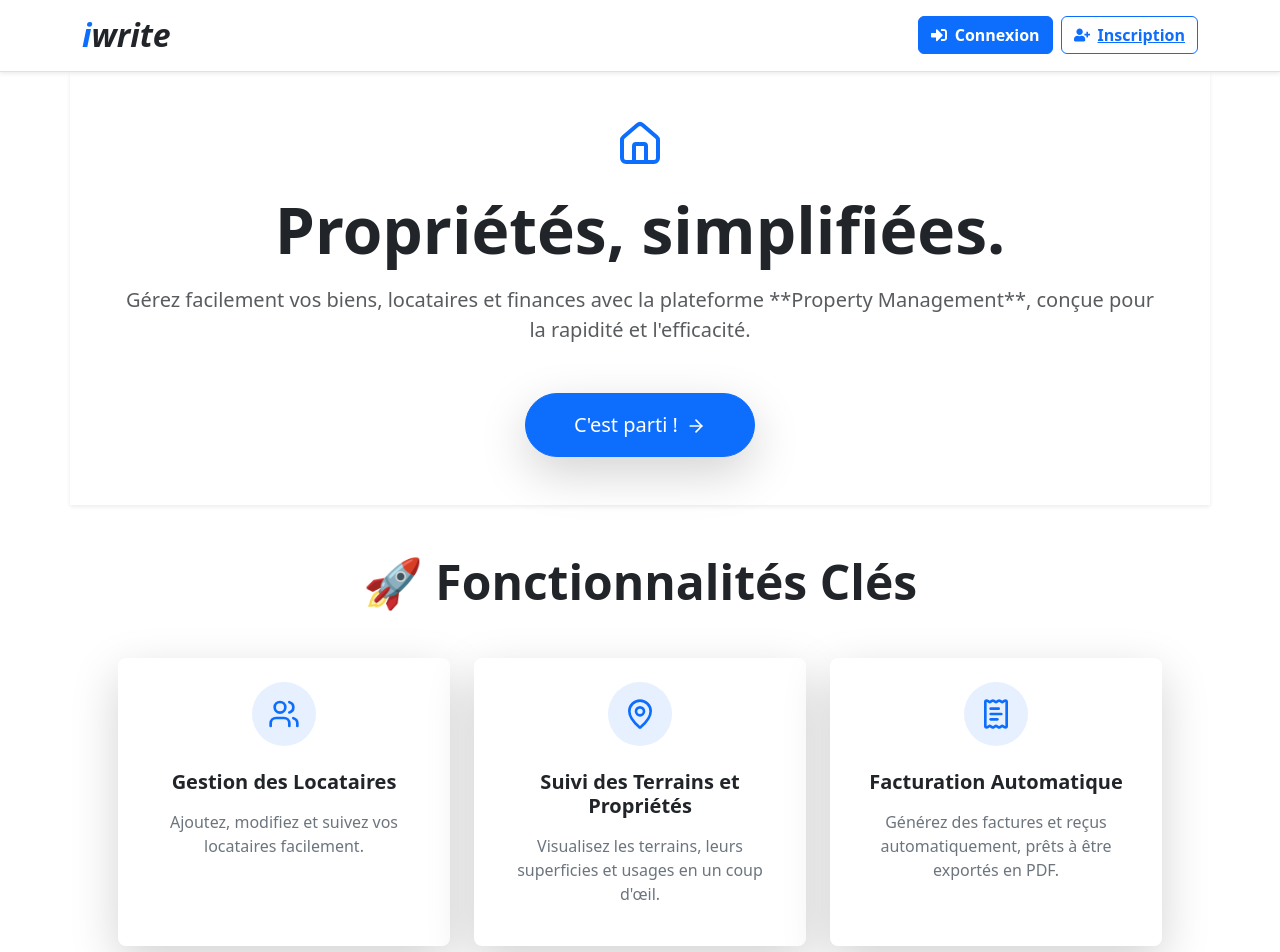
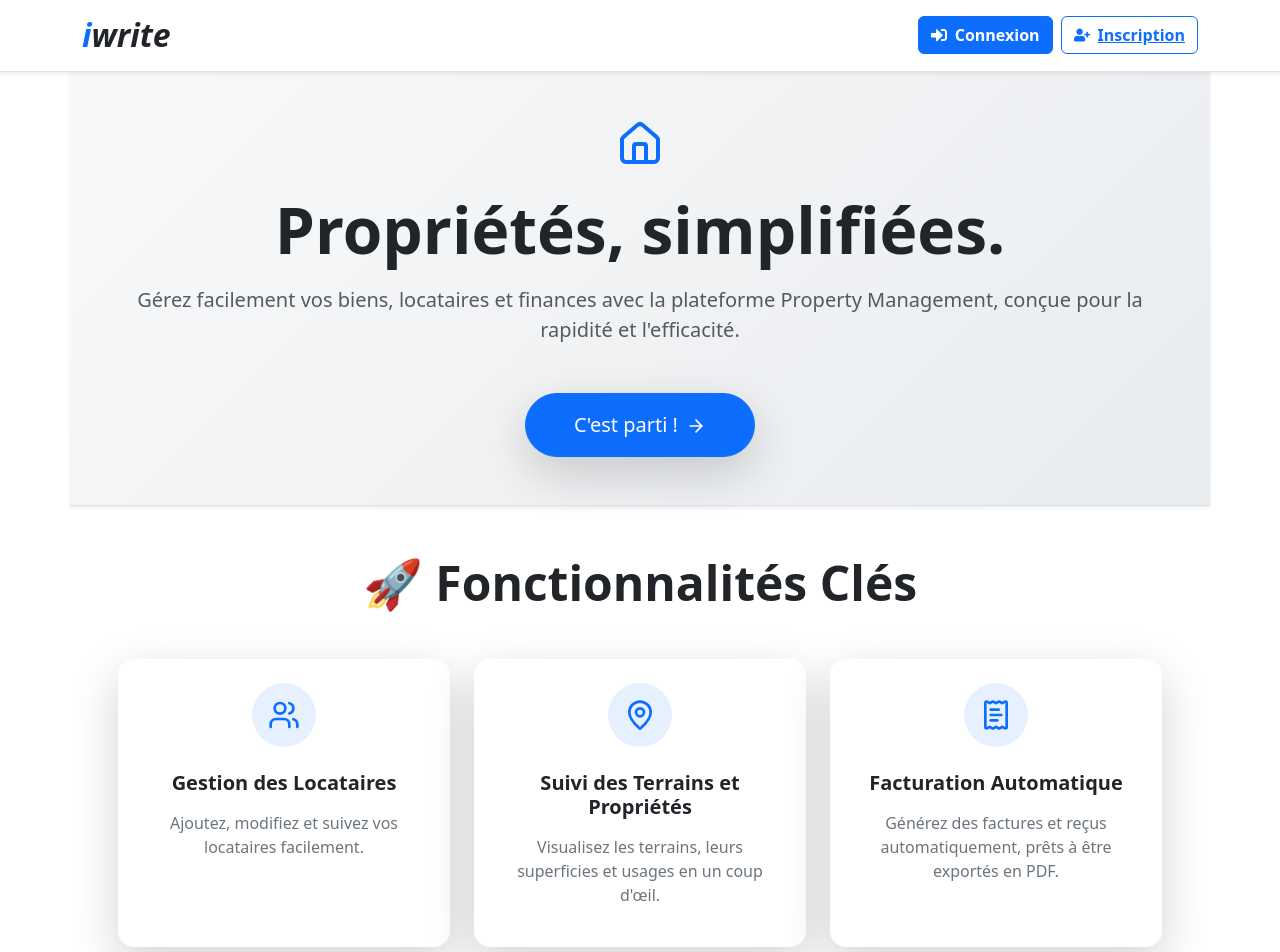
Before and after one commit to Melizara/propertyManagement, a React (Vite) app in the folder frontRT/: page / in a window 1280 px wide. Shown: the top 952 px of the page. Built offline with nearby package versions, Linux system fonts and the light colour scheme.

Commit message:
Designdd

```diff
--- a/frontRT/src/pages/homes/Welcome.tsx
+++ b/frontRT/src/pages/homes/Welcome.tsx
@@ -1,59 +1,56 @@
-// Importation des hooks React Router
 import { useNavigate } from 'react-router-dom';
-
-// Importation des icônes Lucide spécifiques
 import { Home as HomeIcon, Users, MapPin, ReceiptText, ArrowRight } from 'lucide-react';
 
 function Welcome() {
-    // Initiadlisation du hook de navigation
     const navigate = useNavigate();
 
-    // Fonction de gestion du clic pour la redirection
     const handleStartClick = () => {
-        // Redirige vers la route /login
         navigate('/login');
     };
 
-    // Données pour les fonctionnalités, utilisant des composants d'icônes Lucide
     const features = [
         {
             title: "Gestion des Locataires",
             description: "Ajoutez, modifiez et suivez vos locataires facilement.",
-            Icon: Users // Icône Lucide pour les utilisateurs
+            Icon: Users
         },
         {
             title: "Suivi des Terrains et Propriétés",
             description: "Visualisez les terrains, leurs superficies et usages en un coup d'œil.",
-            Icon: MapPin // Icône Lucide pour la localisation/carte
+            Icon: MapPin
         },
         {
             title: "Facturation Automatique",
             description: "Générez des factures et reçus automatiquement, prêts à être exportés en PDF.",
-            Icon: ReceiptText // Icône Lucide pour la facturation
+            Icon: ReceiptText
         },
     ];
 
     return (
-        // Utilisation des classes Bootstrap pour le style et la mise en page
         <div className="min-vh-80">
-            {/* 1. Section Hero - Tête de page moderne et impactante */}
-            <header className="bg-white py-5 py-md-6 text-center shadow-sm">
+            {/* Section Hero */}
+            <header className="py-5 py-md-6 text-center shadow-sm"
+                style={{
+                    background: 'linear-gradient(135deg, #f8f9fa, #e9ecef)',
+                    borderBottom: '1px solid #dee2e6'
+                }}>
                 <div className="container px-4 px-lg-5">
                     <div className="d-flex justify-content-center mb-4">
-                        {/* Les icônes Lucide sont stylisées avec des classes de texte Bootstrap */}
                         <HomeIcon className="text-primary" style={{ width: '3rem', height: '3rem' }} />
                     </div>
                     <h1 className="display-3 fw-bolder text-dark mb-3">
                         Propriétés, simplifiées.
                     </h1>
                     <p className="lead text-muted mb-5">
-                        Gérez facilement vos biens, locataires et finances avec la plateforme **Property Management**, conçue pour la rapidité et l'efficacité.
+                        Gérez facilement vos biens, locataires et finances avec la plateforme <strong>Property Management</strong>, conçue pour la rapidité et l'efficacité.
                     </p>
 
-                    {/* Bouton d'Action Principal */}
                     <button
                         className="btn btn-primary btn-lg px-5 py-3 shadow-lg rounded-pill"
+                        style={{ transition: 'transform 0.2s, box-shadow 0.2s' }}
                         onClick={handleStartClick}
+                        onMouseEnter={e => e.currentTarget.style.transform = 'scale(1.05)'}
+                        onMouseLeave={e => e.currentTarget.style.transform = 'scale(1)'}
                     >
                         C'est parti !
                         <ArrowRight className="ms-2" style={{ width: '1.25rem', height: '1.25rem' }} />
@@ -61,7 +58,7 @@ function Welcome() {
                 </div>
             </header>
 
-            {/* 2. Section Fonctionnalités - Mise en page en grille */}
+            {/* Section Fonctionnalités */}
             <section className="py-5 py-lg-6">
                 <div className="container px-4 px-lg-5">
                     <h2 className="text-center display-5 fw-bold text-dark mb-5">
@@ -71,9 +68,17 @@ function Welcome() {
                     <div className="row g-4 justify-content-center">
                         {features.map((feature, index) => (
                             <div className="col-md-6 col-lg-4" key={index}>
-                                {/* Carte de fonctionnalité stylée avec ombre et bordures arrondies */}
-                                <div className="card h-100 p-4 border-0 rounded-3 shadow-lg text-center">
-                                    {/* Conteneur de l'icône */}
+                                <div className="card h-100 p-4 border-0 rounded-4 shadow-lg text-center feature-card"
+                                    style={{ transition: 'transform 0.3s, box-shadow 0.3s' }}
+                                    onMouseEnter={e => {
+                                        e.currentTarget.style.transform = 'translateY(-10px)';
+                                        e.currentTarget.style.boxShadow = '0 1rem 2rem rgba(0,0,0,0.2)';
+                                    }}
+                                    onMouseLeave={e => {
+                                        e.currentTarget.style.transform = 'translateY(0)';
+                                        e.currentTarget.style.boxShadow = '0 .5rem 1rem rgba(0,0,0,0.15)';
+                                    }}
+                                >
                                     <div className="mx-auto p-3 mb-4 d-inline-flex align-items-center justify-content-center rounded-circle bg-primary bg-opacity-10 text-primary">
                                         <feature.Icon style={{ width: '2rem', height: '2rem' }} />
                                     </div>
```
